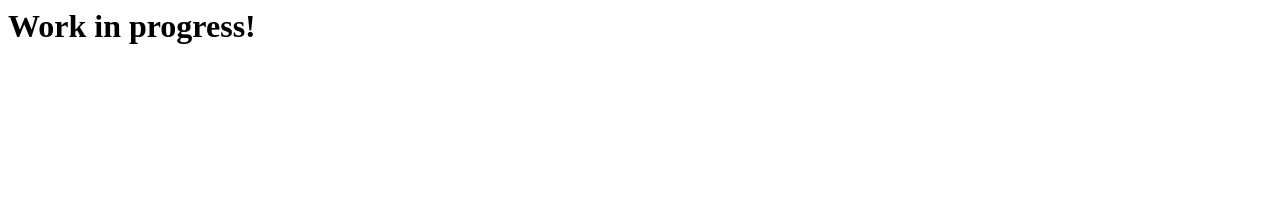
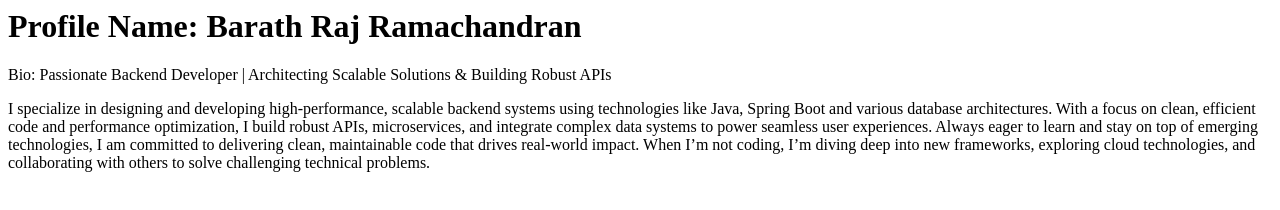
Before and after one commit to barathrajramachandran/barathrajramachandran.github.io, a plain HTML site: page index.html in a window 1280 px wide. Drawn offline with Linux system fonts and the light colour scheme.

Commit message:
Added draft text

```diff
--- a/index.html
+++ b/index.html
@@ -1,8 +1,11 @@
 <html>
   <head>
-    <title>Get to know</title>
+    <title>Your Go To Developer</title>
   </head>
   <body>
-    <h1>Work in progress!</h1>
+    <h1>Profile Name: Barath Raj Ramachandran</h1>
+    <p>Bio: Passionate Backend Developer | Architecting Scalable Solutions & Building Robust APIs</p>
+  <p>I specialize in designing and developing high-performance, scalable backend systems using technologies like Java, Spring Boot and various database architectures. With a focus on clean, efficient code and performance optimization, I build robust APIs, microservices, and integrate complex data systems to power seamless user experiences.
+    Always eager to learn and stay on top of emerging technologies, I am committed to delivering clean, maintainable code that drives real-world impact. When I’m not coding, I’m diving deep into new frameworks, exploring cloud technologies, and collaborating with others to solve challenging technical problems.</p>
   </body>
 </html>
```
Also changed, not shown: 1 other file.
